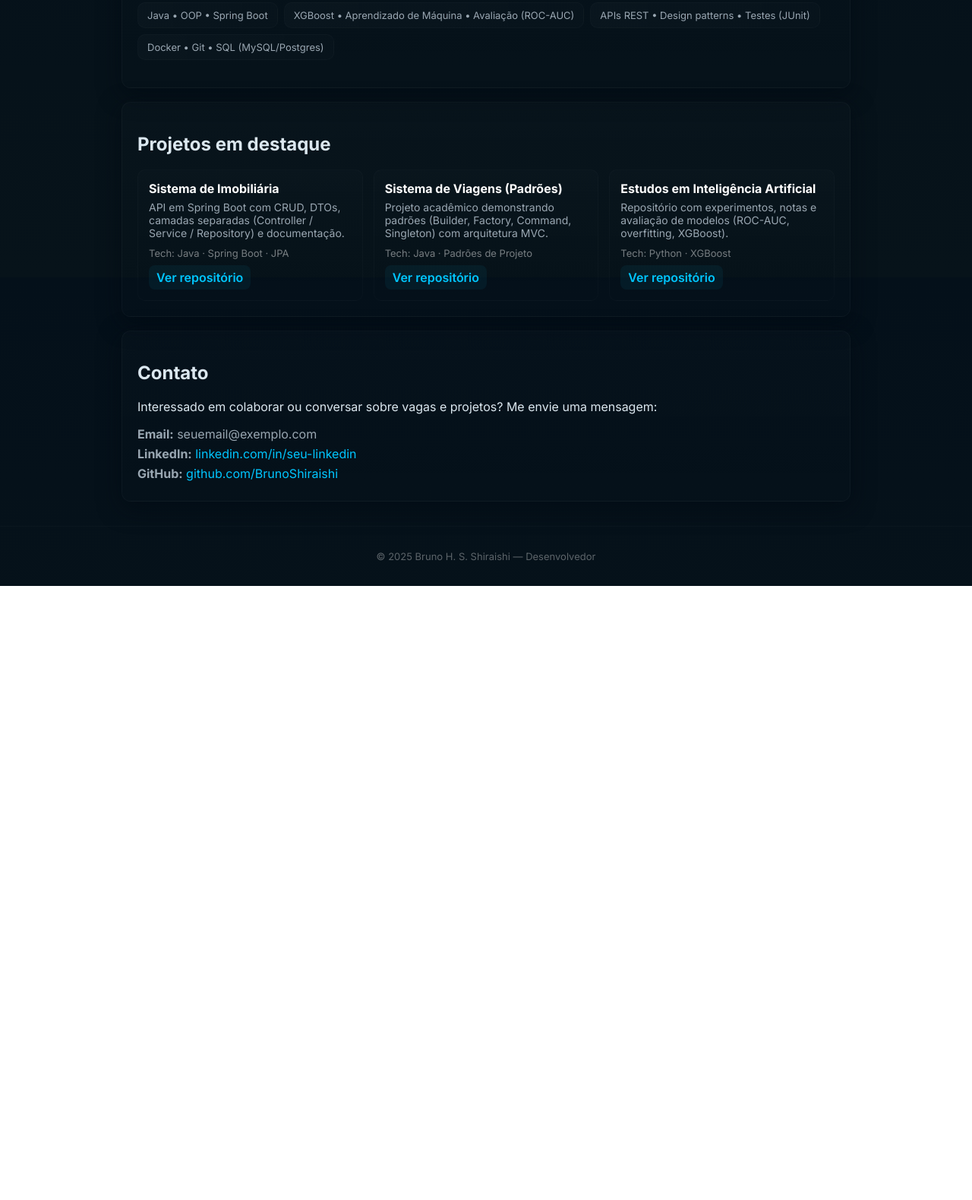
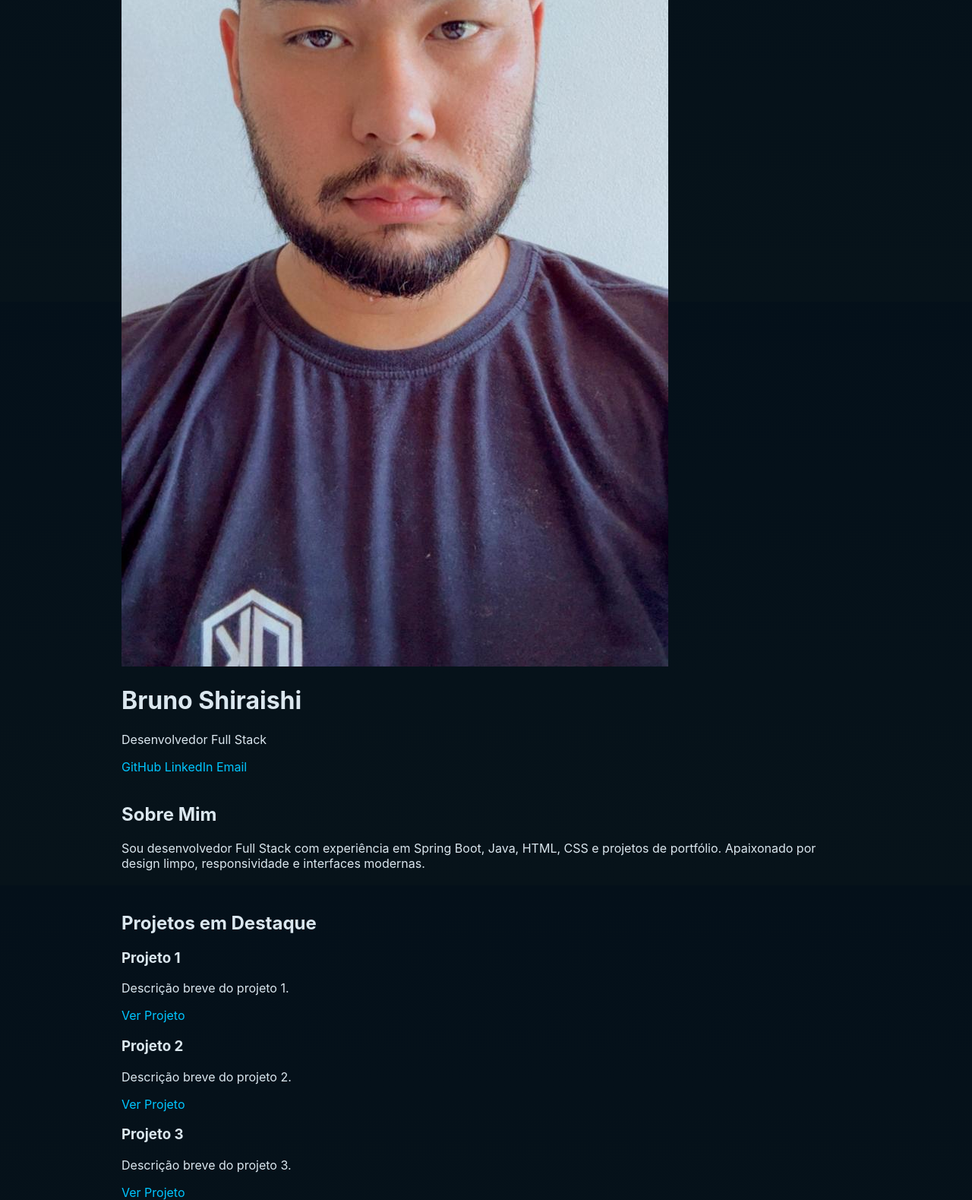
Before and after one commit to BrunoShiraishi/bruno-shiraishi-portfolio, a plain HTML site: page index.html in a window 1280 px wide. Shown: the part 435-2014 px from the top of the page at 76% size. Before the commit the page ends 1206 px from the top, so only its background shows below. Drawn offline with Linux system fonts and the light colour scheme.

Commit message:
index.html
Updated the HTML structure and content for the portfolio page, including changes to the meta tags, title, and added sections for profile and projects.

```diff
--- a/index.html
+++ b/index.html
@@ -1,94 +1,65 @@
-<!doctype html>
+<!DOCTYPE html>
 <html lang="pt-BR">
 <head>
-  <meta charset="utf-8" />
-  <meta name="viewport" content="width=device-width,initial-scale=1" />
-  <title>Bruno Hideo Silva Shiraishi — Portfólio</title>
-  <meta name="description" content="Portfólio profissional de Bruno Hideo Silva Shiraishi — Desenvolvedor Java, Spring Boot e Inteligência Artificial" />
-  <!-- Google Font -->
-  <link href="https://fonts.googleapis.com/css2?family=Inter:wght@300;400;600;700;800&display=swap" rel="stylesheet">
-
-  <!-- Styles -->
-  <link rel="stylesheet" href="style.css">
+    <meta charset="UTF-8">
+    <meta name="viewport" content="width=device-width, initial-scale=1.0">
+    <title>Portfólio Bruno Shiraishi</title>
+    <link rel="stylesheet" href="style.css">
 </head>
 <body>
-  <div class="page">
-    <header class="hero">
-      <div class="hero-inner">
-        <div class="avatar-wrap">
-          <!-- Coloque a sua foto em assets/profile.jpg -->
-          <img src="assets/profile.jpg" alt="Bruno Hideo Silva Shiraishi" class="avatar">
-          <div class="avatar-glow"></div>
+
+    <!-- CONTAINER PRINCIPAL -->
+    <div class="container">
+
+        <!-- SEÇÃO PERFIL -->
+        <div class="profile-section">
+            <img src="assets/profile.jpg" alt="Foto de Bruno" class="profile-image">
+            <h1 class="profile-name">Bruno Shiraishi</h1>
+            <p class="profile-title">Desenvolvedor Full Stack</p>
+
+            <!-- REDES SOCIAIS -->
+            <div class="social-links">
+                <a href="https://github.com/BrunoShiraishi" target="_blank">GitHub</a>
+                <a href="https://www.linkedin.com/in/brunosshiraishi" target="_blank">LinkedIn</a>
+                <a href="mailto:email@exemplo.com">Email</a>
+            </div>
         </div>
-        <div class="intro">
-          <h1 class="name">Bruno Hideo Silva Shiraishi</h1>
-          <p class="tagline">Desenvolvedor Backend • Java · Spring Boot · APIs REST • Inteligência Artificial</p>
-          <p class="cta">
-            <a href="#projects" class="btn">Ver projetos</a>
-            <a href="#contact" class="btn ghost">Contato</a>
-          </p>
+
+        <!-- SEÇÃO SOBRE -->
+        <div class="section">
+            <h2>Sobre Mim</h2>
+            <p>Sou desenvolvedor Full Stack com experiência em Spring Boot, Java, HTML, CSS e projetos de portfólio. Apaixonado por design limpo, responsividade e interfaces modernas.</p>
         </div>
-      </div>
-    </header>
 
-    <main class="container">
-      <section id="about" class="card about">
-        <h2>Sobre</h2>
-        <p>Sou desenvolvedor focado em backend com sólida base em Java e Spring Boot, com interesse e estudos em Inteligência Artificial e implantação de soluções escaláveis. Valorizo arquitetura limpa, testes automatizados e código bem documentado.</p>
-        <ul class="skills">
-          <li>Java • OOP • Spring Boot</li>
-          <li>XGBoost • Aprendizado de Máquina • Avaliação (ROC-AUC)</li>
-          <li>APIs REST • Design patterns • Testes (JUnit)</li>
-          <li>Docker • Git • SQL (MySQL/Postgres)</li>
-        </ul>
-      </section>
+        <!-- SEÇÃO PROJETOS -->
+        <div class="section">
+            <h2>Projetos em Destaque</h2>
+            <div class="projects">
+                <div class="project-card">
+                    <h3>Projeto 1</h3>
+                    <p>Descrição breve do projeto 1.</p>
+                    <div class="project-links">
+                        <a href="#" target="_blank">Ver Projeto</a>
+                    </div>
+                </div>
+                <div class="project-card">
+                    <h3>Projeto 2</h3>
+                    <p>Descrição breve do projeto 2.</p>
+                    <div class="project-links">
+                        <a href="#" target="_blank">Ver Projeto</a>
+                    </div>
+                </div>
+                <div class="project-card">
+                    <h3>Projeto 3</h3>
+                    <p>Descrição breve do projeto 3.</p>
+                    <div class="project-links">
+                        <a href="#" target="_blank">Ver Projeto</a>
+                    </div>
+                </div>
+            </div>
+        </div>
 
-      <section id="projects" class="card projects">
-        <h2>Projetos em destaque</h2>
+    </div>
 
-        <div class="project-grid">
-          <article class="project">
-            <h3>Sistema de Imobiliária</h3>
-            <p>API em Spring Boot com CRUD, DTOs, camadas separadas (Controller / Service / Repository) e documentação.</p>
-            <p class="meta">Tech: Java · Spring Boot · JPA</p>
-            <a class="link" href="https://github.com/BrunoShiraishi/crud-imoveis" target="_blank" rel="noopener noreferrer">Ver repositório</a>
-          </article>
-
-          <article class="project">
-            <h3>Sistema de Viagens (Padrões)</h3>
-            <p>Projeto acadêmico demonstrando padrões (Builder, Factory, Command, Singleton) com arquitetura MVC.</p>
-            <p class="meta">Tech: Java · Padrões de Projeto</p>
-            <a class="link" href="https://github.com/BrunoShiraishi/travel-system-patterns" target="_blank" rel="noopener noreferrer">Ver repositório</a>
-          </article>
-
-          <article class="project">
-            <h3>Estudos em Inteligência Artificial</h3>
-            <p>Repositório com experimentos, notas e avaliação de modelos (ROC-AUC, overfitting, XGBoost).</p>
-            <p class="meta">Tech: Python · XGBoost</p>
-            <a class="link" href="https://github.com/BrunoShiraishi/estudos-inteligencia-artificial-bruno" target="_blank" rel="noopener noreferrer">Ver repositório</a>
-          </article>
-        </div>
-      </section>
-
-      <section id="contact" class="card contact">
-        <h2>Contato</h2>
-        <p>Interessado em colaborar ou conversar sobre vagas e projetos? Me envie uma mensagem:</p>
-        <ul>
-          <li><strong>Email:</strong> seuemail@exemplo.com</li>
-          <li><strong>LinkedIn:</strong> <a href="https://linkedin.com/in/seu-linkedin" target="_blank" rel="noopener noreferrer">linkedin.com/in/seu-linkedin</a></li>
-          <li><strong>GitHub:</strong> <a href="https://github.com/BrunoShiraishi" target="_blank" rel="noopener noreferrer">github.com/BrunoShiraishi</a></li>
-        </ul>
-      </section>
-    </main>
-
-    <footer class="footer">
-      <p>© <span id="year"></span> Bruno H. S. Shiraishi — Desenvolvedor</p>
-    </footer>
-  </div>
-
-  <script>
-    // coloca o ano atual no rodapé
-    document.getElementById('year').textContent = new Date().getFullYear();
-  </script>
 </body>
 </html>
```
